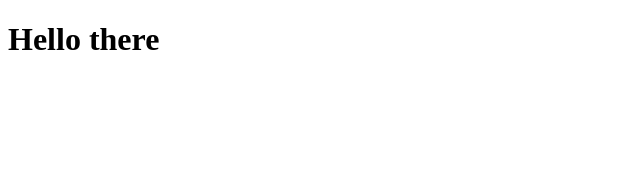
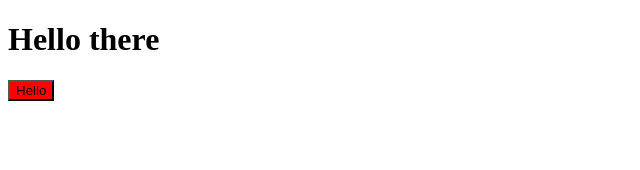
Before and after one commit to jonathan-santos/jhow-store-webapp, a Next.js app: page / in a window 1280 px wide. Shown: the top 170 px of the page, without its empty margins (0-640 px from the left). Built offline with nearby package versions, Linux system fonts and the light colour scheme.

Commit message:
Move prop-types package to devDependencies, create components folder indexes and add button to home page

```diff
--- a/package.json
+++ b/package.json
@@ -8,7 +8,6 @@
   },
   "dependencies": {
     "next": "^11.0.1",
-    "prop-types": "^15.7.2",
     "react": "^17.0.2",
     "react-dom": "^17.0.2"
   },
@@ -36,6 +35,7 @@
     "jest": "^27.0.6",
     "prettier": "^2.3.1",
     "prettier-config-standard": "^4.0.0",
+    "prop-types": "^15.7.2",
     "sass": "^1.35.1",
     "sass-loader": "10"
   },
--- a/src/components/atoms/button/index.jsx
+++ b/src/components/atoms/button/index.jsx
@@ -3,7 +3,7 @@ import PropTypes from 'prop-types'
 
 import styles from './button.module.scss'
 
-const Button = ({ children }) => (
+export const Button = ({ children }) => (
   <button className={styles.button}>{children}</button>
 )
 
--- /dev/null
+++ b/src/components/atoms/index.js
@@ -0,0 +1 @@
+export * from './button'
--- /dev/null
+++ b/src/components/index.js
@@ -0,0 +1 @@
+export * from './atoms'
--- a/src/pages/index.jsx
+++ b/src/pages/index.jsx
@@ -1,3 +1,10 @@
-const Home = () => <h1>Hello there</h1>
+import { Button } from '../components'
+
+const Home = () => (
+  <>
+    <h1>Hello there</h1>
+    <Button>Hello</Button>
+  </>
+)
 
 export default Home
```
Also changed, not shown: .eslintrc.yml, 1 other file (tests, documents, lock files or other folders).
